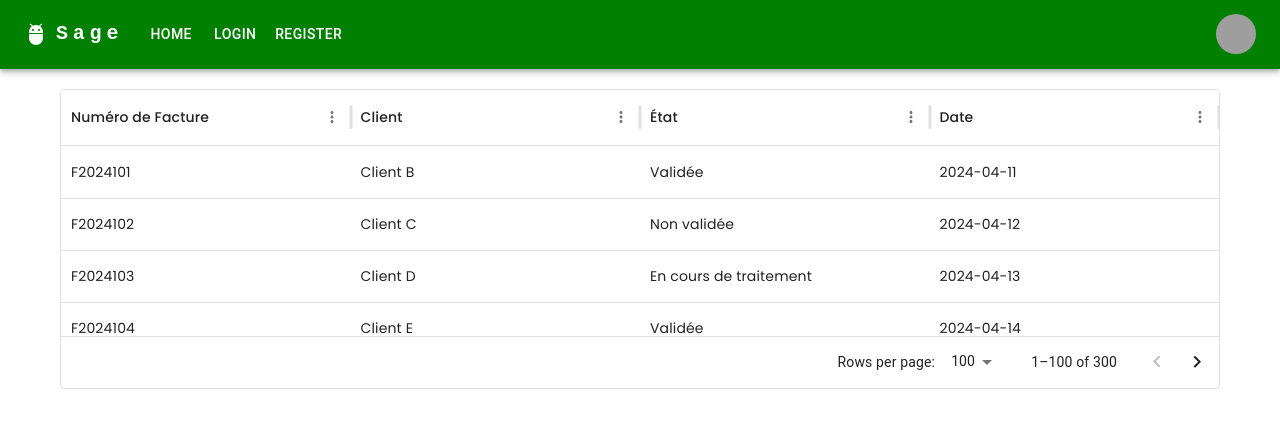
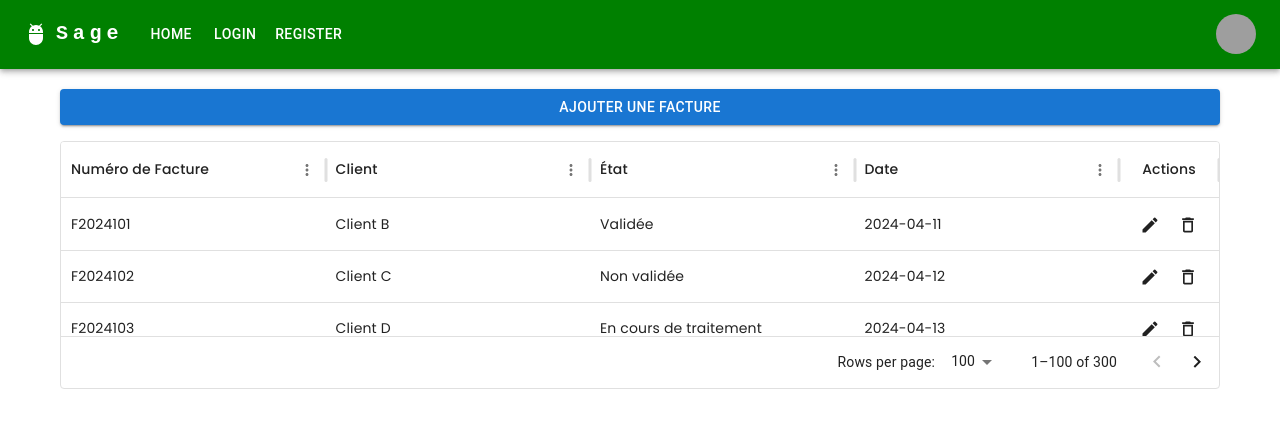
Before and after one commit to ilyass-Haddoud/smsx3-frontend, a React (Vite) app: page / in a window 1280 px wide. Shown: the top 428 px of the page. Built offline with nearby package versions, Linux system fonts and the light colour scheme; grey boxes are pictures that could not be loaded.

Commit message:
adding action column

```diff
--- a/package.json
+++ b/package.json
@@ -17,6 +17,7 @@
     "@mui/icons-material": "^5.15.14",
     "@mui/material": "^5.15.14",
     "@mui/x-data-grid": "^7.1.0",
+    "@mui/x-data-grid-generator": "^7.0.0",
     "@reduxjs/toolkit": "^2.2.2",
     "axios": "^1.6.8",
     "react": "^18.2.0",
--- a/src/pages/Home.jsx
+++ b/src/pages/Home.jsx
@@ -1,12 +1,62 @@
 import React, { useState } from "react";
-import { DataGrid } from "@mui/x-data-grid";
-import { Modal, Typography, Box, Button } from "@mui/material";
+import {
+  GridRowModes,
+  DataGrid,
+  GridActionsCellItem,
+  GridRowEditStopReasons,
+} from "@mui/x-data-grid";
+import { Modal, Typography, Box, Button, Stack } from "@mui/material";
+import EditIcon from "@mui/icons-material/Edit";
+import DeleteIcon from "@mui/icons-material/DeleteOutlined";
+import SaveIcon from "@mui/icons-material/Save";
+import CancelIcon from "@mui/icons-material/Close";
 import data from "../data/invoices/data";
 
 const Home = () => {
   const [selectedInvoice, setSelectedInvoice] = useState(null);
   const [openModal, setOpenModal] = useState(false);
+  const [rows, setRows] = useState(data);
+  const [rowModesModel, setRowModesModel] = useState({});
 
+  const handleRowEditStop = (params, event) => {
+    if (params.reason === GridRowEditStopReasons.rowFocusOut) {
+      event.defaultMuiPrevented = true;
+    }
+  };
+
+  const handleEditClick = (id) => () => {
+    setRowModesModel({ ...rowModesModel, [id]: { mode: GridRowModes.Edit } });
+  };
+
+  const handleSaveClick = (id) => () => {
+    setRowModesModel({ ...rowModesModel, [id]: { mode: GridRowModes.View } });
+  };
+
+  const handleDeleteClick = (id) => () => {
+    setRows(rows.filter((row) => row.id !== id));
+  };
+
+  const handleCancelClick = (id) => () => {
+    setRowModesModel({
+      ...rowModesModel,
+      [id]: { mode: GridRowModes.View, ignoreModifications: true },
+    });
+
+    const editedRow = rows.find((row) => row.id === id);
+    if (editedRow.isNew) {
+      setRows(rows.filter((row) => row.id !== id));
+    }
+  };
+
+  const processRowUpdate = (newRow) => {
+    const updatedRow = { ...newRow, isNew: false };
+    setRows(rows.map((row) => (row.id === newRow.id ? updatedRow : row)));
+    return updatedRow;
+  };
+
+  const handleRowModesModelChange = (newRowModesModel) => {
+    setRowModesModel(newRowModesModel);
+  };
   const handleCloseModal = () => {
     setOpenModal(false);
   };
@@ -26,25 +76,81 @@ const Home = () => {
         alignItems: "center",
       }}
     >
+      <Stack direction="column" spacing={2} height={"100%"} width={"100%"}>
+        <Button variant="contained">Ajouter une facture</Button>
         <DataGrid
-        rows={data}
+          rows={rows}
           columns={[
             {
               field: "numero_facture",
               headerName: "Numéro de Facture",
               flex: 1,
+              editable: true,
             },
             {
               field: "client_facture",
               headerName: "Client",
               flex: 1,
+              editable: true,
             },
-          { field: "etat", headerName: "État", flex: 1 },
-          { field: "date", headerName: "Date", flex: 1 },
+            { field: "etat", headerName: "État", flex: 1, editable: true },
+            { field: "date", headerName: "Date", flex: 1, editable: true },
+            {
+              field: "actions",
+              type: "actions",
+              headerName: "Actions",
+              cellClassName: "actions",
+              getActions: ({ id }) => {
+                const isInEditMode =
+                  rowModesModel[id]?.mode === GridRowModes.Edit;
+
+                if (isInEditMode) {
+                  return [
+                    <GridActionsCellItem
+                      icon={<SaveIcon />}
+                      label="Save"
+                      sx={{
+                        color: "primary.main",
+                      }}
+                      onClick={handleSaveClick(id)}
+                    />,
+                    <GridActionsCellItem
+                      icon={<CancelIcon />}
+                      label="Cancel"
+                      className="textPrimary"
+                      onClick={handleCancelClick(id)}
+                      color="inherit"
+                    />,
+                  ];
+                }
+
+                return [
+                  <GridActionsCellItem
+                    icon={<EditIcon />}
+                    label="Edit"
+                    className="textPrimary"
+                    onClick={handleEditClick(id)}
+                    color="inherit"
+                  />,
+                  <GridActionsCellItem
+                    icon={<DeleteIcon />}
+                    label="Delete"
+                    onClick={handleDeleteClick(id)}
+                    color="inherit"
+                  />,
+                ];
+              },
+            },
           ]}
-        rowsPerPageOptions={[5, 10, 20]}
+          editMode="row"
+          rowModesModel={rowModesModel}
+          onRowModesModelChange={handleRowModesModelChange}
+          onRowEditStop={handleRowEditStop}
+          processRowUpdate={processRowUpdate}
+          rowsPerPageOptions={[10, 20, 30]}
           onRowClick={handleRowClick}
         />
+      </Stack>
       <Modal
         open={openModal}
         onClose={handleCloseModal}
```
Also changed, not shown: 1 other file (tests, documents, lock files or other folders). Lines whose indentation alone changed are shown as unchanged.
